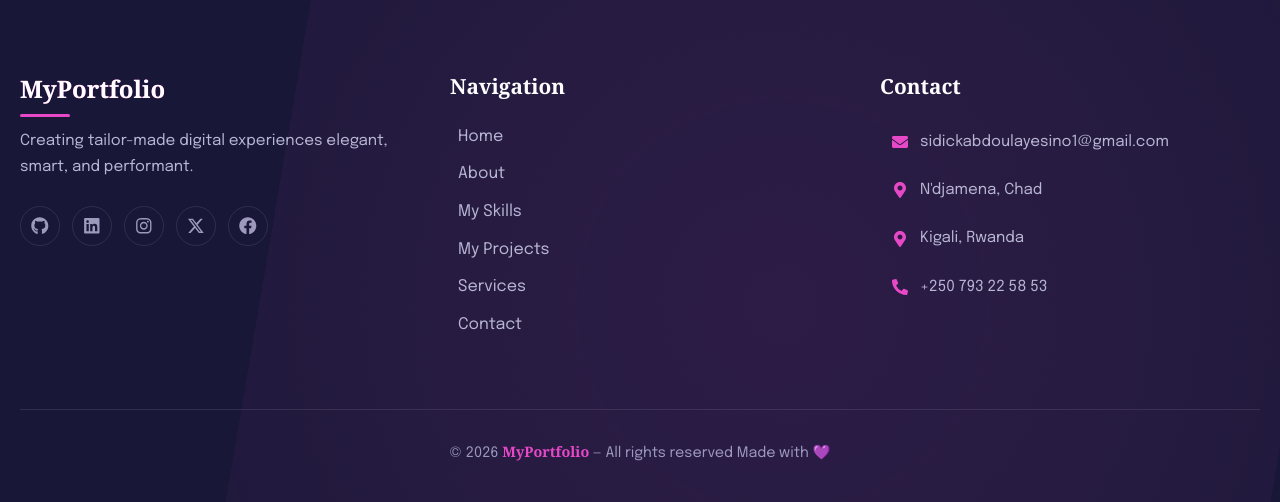
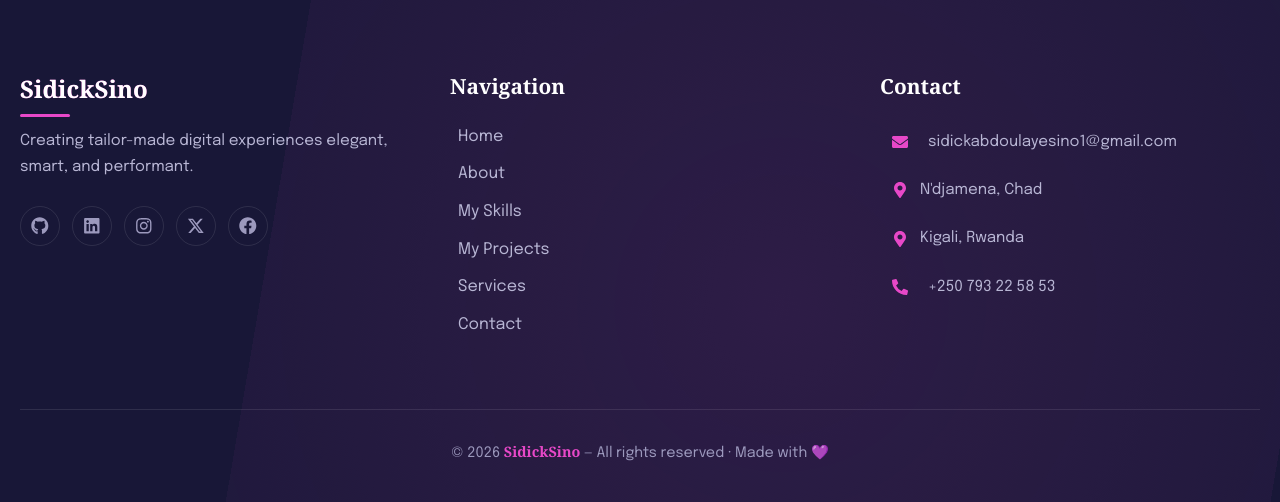
Before and after one commit to sidicksino/SidickPortfolio, a React (Vite) app: page / in a window 1280 px wide. Shown: the part 6444-6946 px from the top of the page. Built offline with nearby package versions, Linux system fonts and the light colour scheme; a web font is replaced by a local one.

Commit message:
Enable one-time viewport animation for motion components and update contact information with clickable links and i18n support

```diff
--- a/src/components/contact/Contact.css
+++ b/src/components/contact/Contact.css
@@ -304,8 +304,9 @@
 
 @media (max-width: 480px) {
   .contact-section {
-    padding: 0px 15px;
-    padding-bottom: 20px;
+    /* Was 0 top / 20px bottom — the heading sat flush under the section above.
+       Same 480px-query fault that Skills and Services had. */
+    padding: var(--s-8) 15px;
   }
 
   .contact-header {
@@ -332,3 +333,15 @@
     font-size: 1.3rem;
   }
 }
+/* Same for the info cards. */
+.info-card a {
+  color: inherit;
+  text-decoration: none;
+  transition: color 0.25s ease;
+}
+
+.info-card a:hover,
+.info-card a:focus-visible {
+  color: var(--accent-text);
+  text-decoration: underline;
+}
--- a/src/components/contact/Contact.jsx
+++ b/src/components/contact/Contact.jsx
@@ -70,6 +70,7 @@ const Contact = () => {
           <motion.h2
             initial={{ opacity: 0, translateX: "50%" }}
             whileInView={{ opacity: 1, translateX: 0 }}
+            viewport={{ once: true }}
             transition={{ duration: 1 }}
           >
             <span>{t("contact.title")}</span>
@@ -77,6 +78,7 @@ const Contact = () => {
           <motion.p
             initial={{ opacity: 0, scale: 0 }}
             whileInView={{ opacity: 1, scale: 1 }}
+            viewport={{ once: true }}
             transition={{ duration: 0.5 }}
           >
             {t("contact.subtitle")}
@@ -89,6 +91,7 @@ const Contact = () => {
             className="contact-form-wrapper"
             initial={{ opacity: 0, translateX: "-50%" }}
             whileInView={{ opacity: 1, translateX: 0 }}
+            viewport={{ once: true }}
             transition={{ duration: 1 }}
           >
             <form
@@ -139,6 +142,7 @@ const Contact = () => {
             className="contact-info"
             initial={{ opacity: 0, translateX: "50%" }}
             whileInView={{ opacity: 1, translateX: 0 }}
+            viewport={{ once: true }}
             transition={{ duration: 1 }}
           >
             <div className="info-card">
@@ -158,15 +162,19 @@ const Contact = () => {
                 <FaPhoneAlt />
               </div>
               <h3>{t("contact.phone")}</h3>
-              <p>+250 793 22 58 53</p>
+              <p>
+                <a href="tel:+250793225853">+250 793 22 58 53</a>
+              </p>
             </div>
 
             <div className="info-card">
               <div className="info-icon">
                 <FaEnvelope />
               </div>
-              <h3>Email</h3>
-              <p>sidickabdoulayesino1@gmail.com</p>
+              <h3>{t("contact.email")}</h3>
+              <p>
+                <a href="mailto:sidickabdoulayesino1@gmail.com">sidickabdoulayesino1@gmail.com</a>
+              </p>
             </div>
           </motion.div>
         </div>
--- a/src/components/footer/Footer.css
+++ b/src/components/footer/Footer.css
@@ -281,3 +281,17 @@
     backdrop-filter: blur(8px);
     transform: translateX(6px);
   }
+
+/* Email and phone are links now, not plain <span>s — tapping a number on a
+   phone should dial. Keep them visually identical to the old text. */
+.contact-list a {
+  color: inherit;
+  text-decoration: none;
+  transition: color 0.25s ease;
+}
+
+.contact-list a:hover,
+.contact-list a:focus-visible {
+  color: var(--accent-text);
+  text-decoration: underline;
+}
--- a/src/components/footer/Footer.jsx
+++ b/src/components/footer/Footer.jsx
@@ -38,7 +38,7 @@ const Footer = () => {
           <ul className="contact-list">
             <li>
               <FaEnvelope className="contact-icon" />
-              <span>sidickabdoulayesino1@gmail.com</span>
+              <a href="mailto:sidickabdoulayesino1@gmail.com">sidickabdoulayesino1@gmail.com</a>
             </li>
             <li>
               <FaMapMarkerAlt className="contact-icon" />
@@ -50,7 +50,7 @@ const Footer = () => {
             </li>
             <li>
               <FaPhoneAlt className="contact-icon" />
-              <span>+250 793 22 58 53</span>
+              <a href="tel:+250793225853">+250 793 22 58 53</a>
             </li>
           </ul>
         </div>
@@ -58,7 +58,7 @@ const Footer = () => {
 
       <div className="footer-bottom fade-in">
         <p>
-          &copy; {new Date().getFullYear()} <strong>{t('footer.byMe')}</strong> — {t('footer.rights')} {t('footer.madeWith')} 💜
+          &copy; {new Date().getFullYear()} <strong>{t('footer.byMe')}</strong> — {t('footer.rights')} · {t('footer.madeWith')} 💜
         </p>
       </div>
     </footer>
--- a/src/components/hero/Hero.jsx
+++ b/src/components/hero/Hero.jsx
@@ -37,6 +37,7 @@ const Hero = () => {
         <motion.p
           initial={{ opacity: 0, translateX: "-100%" }}
           whileInView={{ opacity: 1, translateX: 0 }}
+          viewport={{ once: true }}
           transition={{ duration: 1 }}
         >
           {t('hero.title')}
--- a/src/components/pages/HeroPage.jsx
+++ b/src/components/pages/HeroPage.jsx
@@ -108,6 +108,7 @@ const HeroPage = () => {
           <motion.h2
             initial={{ opacity: 0, y: 20 }}
             whileInView={{ opacity: 1, y: 0 }}
+            viewport={{ once: true }}
             transition={{ duration: 0.6 }}
             className="section-title"
           >
@@ -143,6 +144,7 @@ const HeroPage = () => {
           <motion.h2
             initial={{ opacity: 0, y: 20 }}
             whileInView={{ opacity: 1, y: 0 }}
+            viewport={{ once: true }}
             transition={{ duration: 0.6 }}
             className="section-title"
           >
@@ -154,6 +156,7 @@ const HeroPage = () => {
               className="about-text"
               initial={{ opacity: 0, x: -30 }}
               whileInView={{ opacity: 1, x: 0 }}
+              viewport={{ once: true }}
               transition={{ duration: 0.6 }}
             >
               <h3>{t('about.whoIAm')}</h3>
@@ -164,6 +167,7 @@ const HeroPage = () => {
               className="about-text"
               initial={{ opacity: 0, x: 30 }}
               whileInView={{ opacity: 1, x: 0 }}
+              viewport={{ once: true }}
               transition={{ duration: 0.6, delay: 0.1 }}
             >
               <h3>{t('about.whatIDo')}</h3>
@@ -179,6 +183,7 @@ const HeroPage = () => {
           <motion.h2
             initial={{ opacity: 0, y: 20 }}
             whileInView={{ opacity: 1, y: 0 }}
+            viewport={{ once: true }}
             transition={{ duration: 0.6 }}
             className="section-title"
           >
@@ -190,6 +195,7 @@ const HeroPage = () => {
               className="timeline-item"
               initial={{ opacity: 0, x: -30 }}
               whileInView={{ opacity: 1, x: 0 }}
+              viewport={{ once: true }}
               transition={{ duration: 0.6 }}
             >
               <div className="timeline-marker"></div>
@@ -206,6 +212,7 @@ const HeroPage = () => {
               className="timeline-item"
               initial={{ opacity: 0, x: 30 }}
               whileInView={{ opacity: 1, x: 0 }}
+              viewport={{ once: true }}
               transition={{ duration: 0.6, delay: 0.1 }}
             >
               <div className="timeline-marker"></div>
@@ -222,6 +229,7 @@ const HeroPage = () => {
               className="timeline-item"
               initial={{ opacity: 0, x: -30 }}
               whileInView={{ opacity: 1, x: 0 }}
+              viewport={{ once: true }}
               transition={{ duration: 0.6, delay: 0.2 }}
             >
               <div className="timeline-marker"></div>
@@ -238,6 +246,7 @@ const HeroPage = () => {
               className="timeline-item"
               initial={{ opacity: 0, x: 30 }}
               whileInView={{ opacity: 1, x: 0 }}
+              viewport={{ once: true }}
               transition={{ duration: 0.6, delay: 0.3 }}
             >
               <div className="timeline-marker"></div>
@@ -259,6 +268,7 @@ const HeroPage = () => {
           <motion.h2
             initial={{ opacity: 0, y: 20 }}
             whileInView={{ opacity: 1, y: 0 }}
+            viewport={{ once: true }}
             transition={{ duration: 0.6 }}
             className="section-title"
           >
@@ -270,6 +280,7 @@ const HeroPage = () => {
               className="value-card"
               initial={{ opacity: 0, y: 20 }}
               whileInView={{ opacity: 1, y: 0 }}
+              viewport={{ once: true }}
               transition={{ duration: 0.6 }}
             >
               <div className="value-icon">💡</div>
@@ -281,6 +292,7 @@ const HeroPage = () => {
               className="value-card"
               initial={{ opacity: 0, y: 20 }}
               whileInView={{ opacity: 1, y: 0 }}
+              viewport={{ once: true }}
               transition={{ duration: 0.6, delay: 0.1 }}
             >
               <div className="value-icon">🎯</div>
@@ -292,6 +304,7 @@ const HeroPage = () => {
               className="value-card"
               initial={{ opacity: 0, y: 20 }}
               whileInView={{ opacity: 1, y: 0 }}
+              viewport={{ once: true }}
               transition={{ duration: 0.6, delay: 0.2 }}
             >
               <div className="value-icon">🤝</div>
@@ -303,6 +316,7 @@ const HeroPage = () => {
               className="value-card"
               initial={{ opacity: 0, y: 20 }}
               whileInView={{ opacity: 1, y: 0 }}
+              viewport={{ once: true }}
               transition={{ duration: 0.6, delay: 0.3 }}
             >
               <div className="value-icon">📚</div>
@@ -320,6 +334,7 @@ const HeroPage = () => {
             className="cta-content"
             initial={{ opacity: 0, y: 20 }}
             whileInView={{ opacity: 1, y: 0 }}
+            viewport={{ once: true }}
             transition={{ duration: 0.6 }}
           >
             <h2>{t('cta.title')}</h2>
@@ -338,6 +353,7 @@ const HeroPage = () => {
             className="social-content"
             initial={{ opacity: 0 }}
             whileInView={{ opacity: 1 }}
+            viewport={{ once: true }}
             transition={{ duration: 0.6 }}
           >
             <h3>Connect With Me</h3>
--- a/src/components/project/Projects.jsx
+++ b/src/components/project/Projects.jsx
@@ -16,6 +16,7 @@ const ProjectsSection = () => {
       <motion.h2
         initial={{ opacity: 0, translateX: "50%" }}
         whileInView={{ opacity: 1, translateX: 0 }}
+        viewport={{ once: true }}
         transition={{ duration: 1 }}
       >
         <span className="span1">{t('projects.title')}</span>
@@ -29,6 +30,7 @@ const ProjectsSection = () => {
             style={{ "--card-color": project.color }}
             initial={{ opacity: 0, translateX: "100%" }}
             whileInView={{ opacity: 1, translateX: 0 }}
+            viewport={{ once: true }}
             transition={{ duration: 0.3 }}
           >
             <div className="card-glow"></div>
--- a/src/components/skills/Skills.jsx
+++ b/src/components/skills/Skills.jsx
@@ -14,6 +14,7 @@ const Skills = () => {
       <motion.h2
         initial={{ opacity: 0, translateX: "50%" }}
         whileInView={{ opacity: 1, translateX: 0 }}
+        viewport={{ once: true }}
         transition={{ duration: 1 }}
       >
         <span className="span1">{t('skills.title')}</span>
@@ -30,6 +31,7 @@ const Skills = () => {
               <motion.div
                 initial={{ opacity: 0, scale: 0 }}
                 whileInView={{ opacity: 1, scale: 1 }}
+                viewport={{ once: true }}
                 transition={{ duration: 0.5 }}
                 className="text-blocks"
               >
--- a/src/locales/en.json
+++ b/src/locales/en.json
@@ -216,7 +216,7 @@
   "footer": {
     "madeWith": "Made with",
     "text": "Creating tailor-made digital experiences elegant, smart, and performant.",
-    "byMe": "MyPortfolio",
+    "byMe": "SidickSino",
     "rights": "All rights reserved",
     "followMe": "Follow Me",
     "navigation": "Navigation",
--- a/src/locales/fr.json
+++ b/src/locales/fr.json
@@ -216,7 +216,7 @@
   "footer": {
     "madeWith": "Réalisé avec",
     "text": "Création d'expériences numériques sur mesure élégantes, intelligentes et performantes.",
-    "byMe": "MonPortfolio",
+    "byMe": "SidickSino",
     "rights": "Tous droits réservés",
     "followMe": "Me Suivre",
     "navigation": "Navigation",
```
Also changed, not shown: 1 other file (tests, documents, lock files or other folders).
